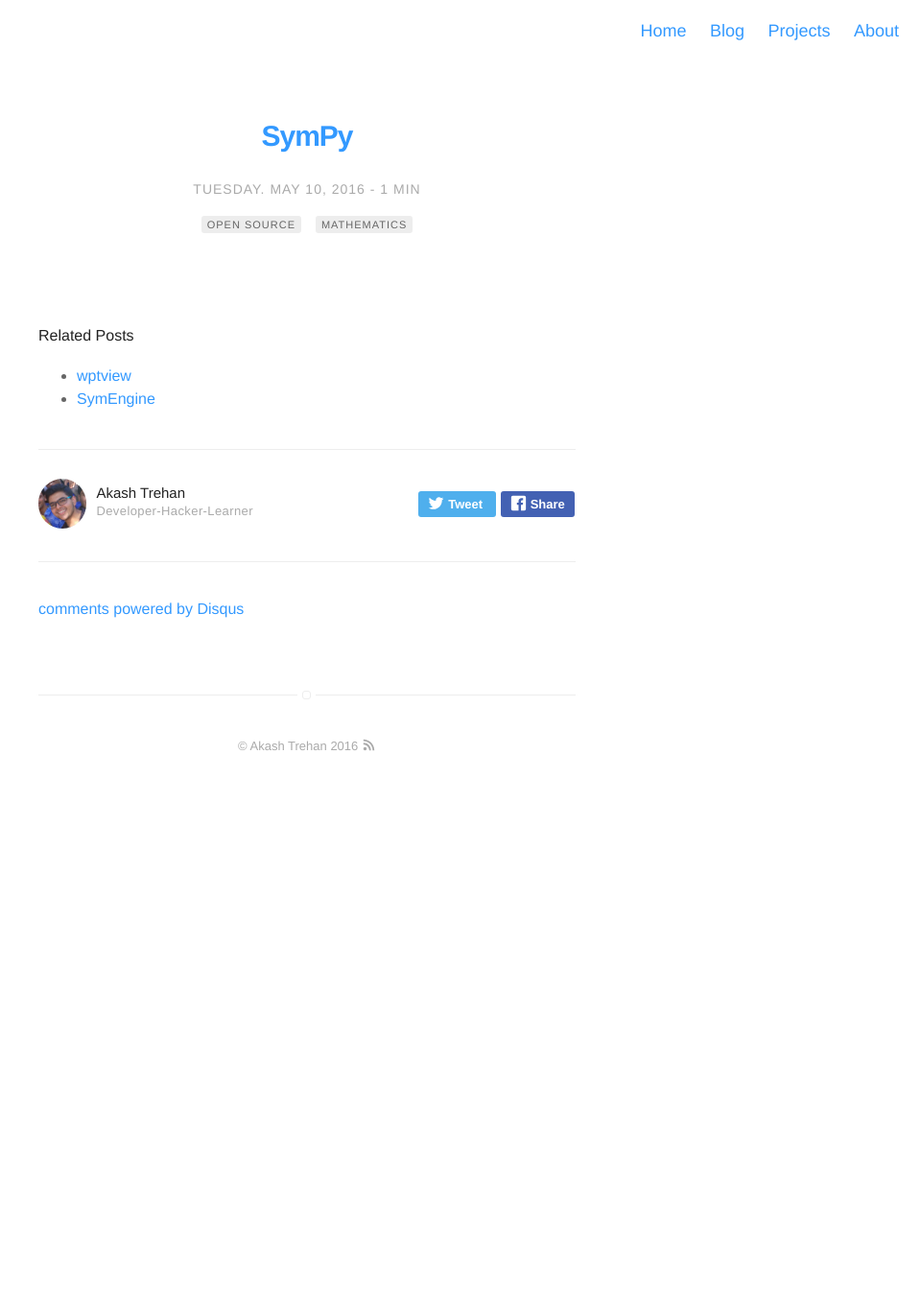
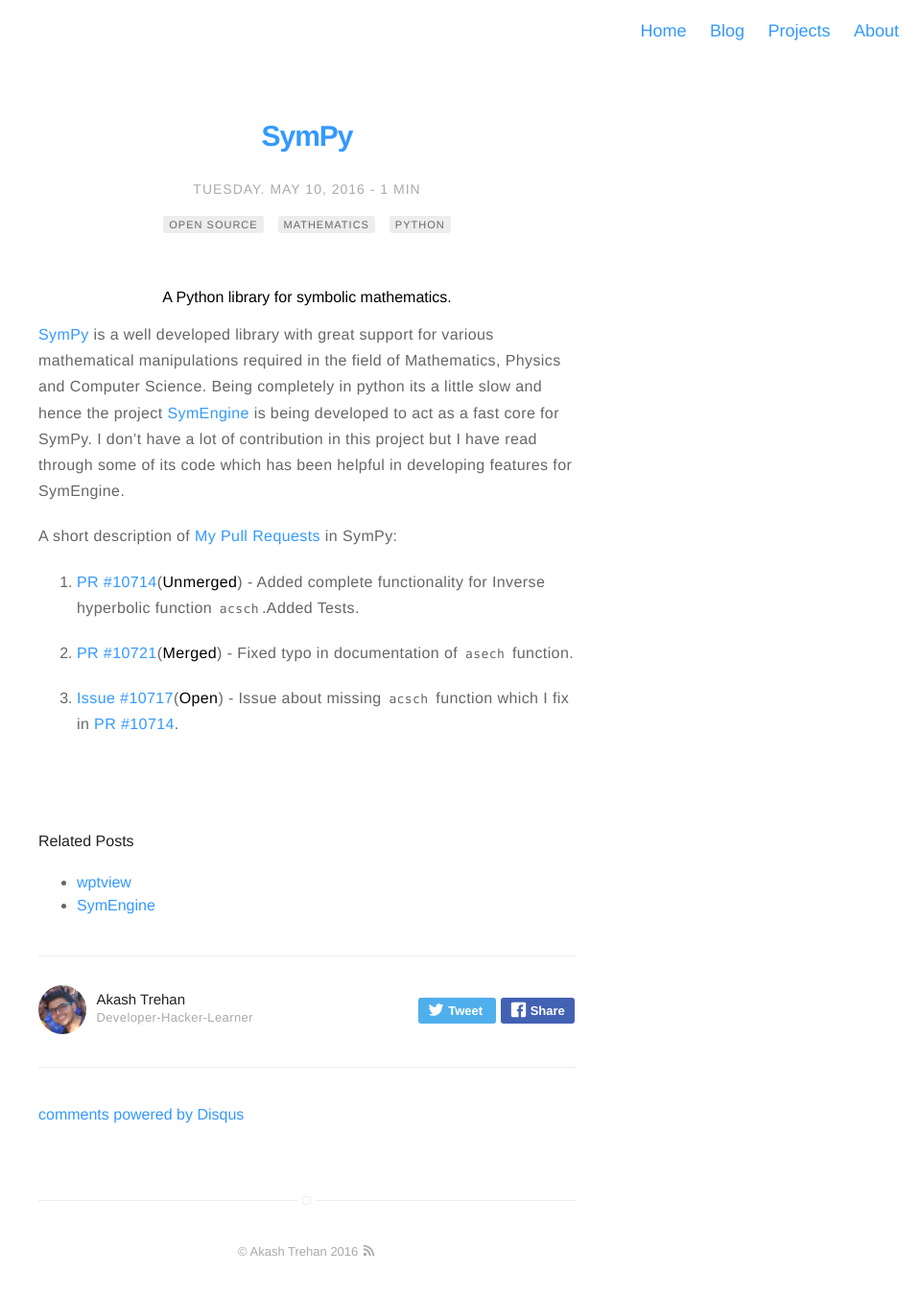
Before and after one commit to CodeMaxx/CodeMaxx.github.io, a Jekyll site: the page built from _posts/2016-05-10-sympy.md, in a window 1280 px wide. Shown: the whole page at 96% size, without its empty margins (320-1280 px from the left). Built offline with Jekyll 4.4.1, drawn with Linux system fonts in a browser that asks for light colours; comment, search, counter and statistics services are not loaded; before the commit the page ends 900 px from its top, so only the background shows below that.

Commit message:
Updated SymPy

```diff
--- a/_posts/2016-05-10-sympy.md
+++ b/_posts/2016-05-10-sympy.md
@@ -5,6 +5,19 @@
 tag:
 - Open Source
 - Mathematics
+- Python
 projects: true
 description: "Symbolic Computation Python Library"
 ---
+
+<center>A Python library for symbolic mathematics.</center>
+
+[SymPy](https://github.com/sympy/sympy) is a well developed library with great support for various mathematical manipulations required in the field of Mathematics, Physics and Computer Science. Being completely in python its a little slow and hence the project [SymEngine](https://codemaxx.github.io/SymEngine/) is being developed to act as a fast core for SymPy. I don't have a lot of contribution in this project but I have read through some of its code which has been helpful in developing features for SymEngine.
+
+A short description of [My Pull Requests](https://github.com/sympy/sympy/pulls/CodeMaxx) in SymPy:
+
+1. [PR #10714](https://github.com/sympy/sympy/pull/10714)(**Unmerged**) - Added complete functionality for Inverse hyperbolic function `acsch`.Added Tests.
+
+2. [PR #10721](https://github.com/sympy/sympy/pull/10721)(**Merged**) - Fixed typo in documentation of `asech` function.
+
+3. [Issue #10717](https://github.com/sympy/sympy/issues/10717)(**Open**) - Issue about missing `acsch` function which I fix in [PR #10714](https://github.com/sympy/sympy/pull/10714).
```
Also changed, not shown: _posts/2016-05-10-SymEngine.md (+2 -1 lines).
